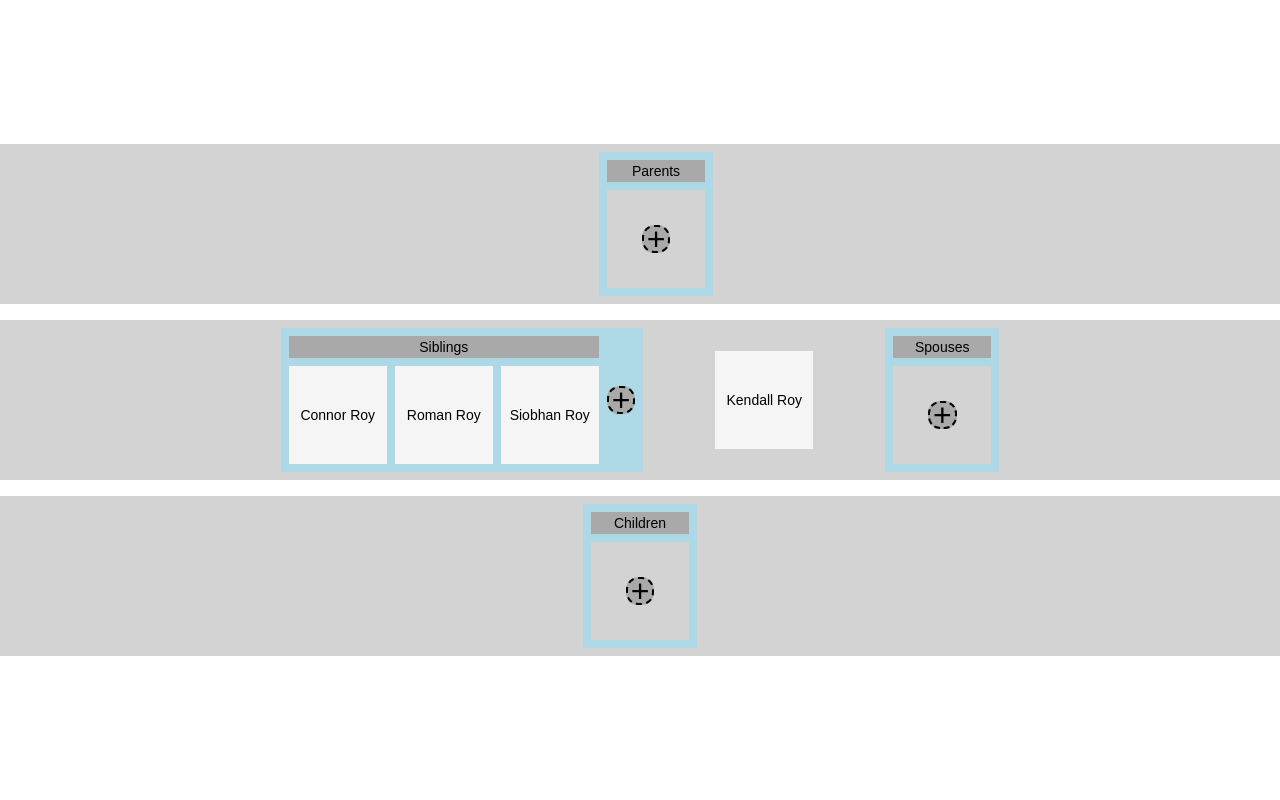
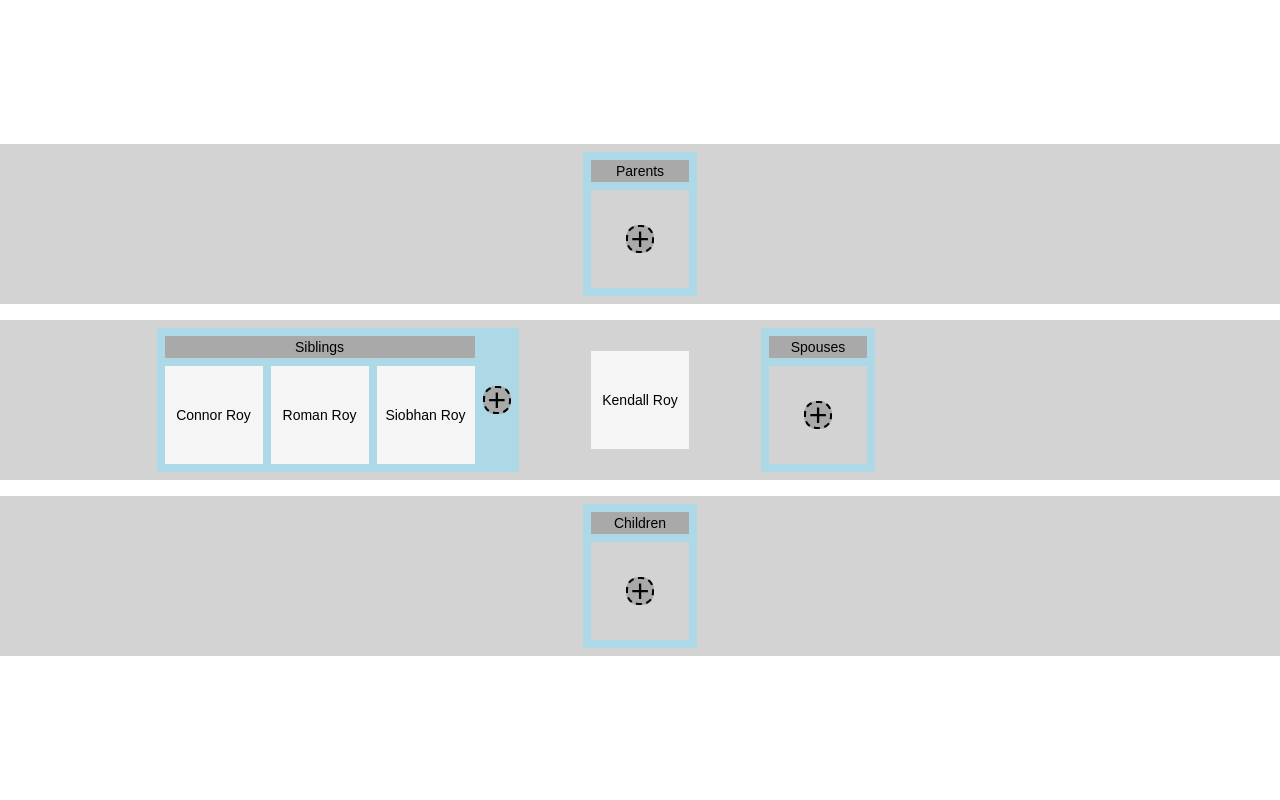
Before and after one commit to deanstein/family-tree, a Svelte app: page / in a window 1280 px wide. Shown: the top 800 px of the page. Built offline with nearby package versions, Linux system fonts and the light colour scheme.

Commit message:
Adding left, middle, right section in generation row to keep middle centered

```diff
--- a/src/App.svelte
+++ b/src/App.svelte
@@ -20,7 +20,7 @@
 			<div id="upper-generation-section" class="upper-generation-section">
 				<GenerationRow rowHeight={stylingConstants.sizes.generationRowHeight}>
 					<div />
-					<PersonNodeGroup
+					<PersonNodeGroup slot='row-middle-section'
 						personNodeGroupData={{
 							groupName: 'Parents',
 							groupMembers: $familyTreeData.activePerson.parents
@@ -31,16 +31,16 @@
 
 			<div id="siblings-generation-section" class="siblings-generation-section">
 				<GenerationRow rowHeight={stylingConstants.sizes.generationRowHeight}>
-					<PersonNodeGroup
+					<PersonNodeGroup slot='row-left-section'
 						personNodeGroupData={{
 							groupName: 'Siblings',
 							groupMembers: $familyTreeData.activePerson.siblings
 						}}
 					/>
-					<div id="active-person-container" class="active-person-container">
+					<div slot='row-middle-section' id="active-person-container" class="active-person-container">
 						<PersonNode personData={$familyTreeData.activePerson} />
 					</div>
-					<PersonNodeGroup
+					<PersonNodeGroup slot='row-right-section'
 						personNodeGroupData={{
 							groupName: 'Spouses',
 							groupMembers: $familyTreeData.activePerson.spouses
@@ -51,7 +51,7 @@
 
 			<div id="lower-generation-section" class="lower-generation-section">
 				<GenerationRow rowHeight={stylingConstants.sizes.generationRowHeight}>
-					<PersonNodeGroup
+					<PersonNodeGroup slot='row-middle-section'
 						personNodeGroupData={{
 							groupName: 'Children',
 							groupMembers: $familyTreeData.activePerson.children
--- a/src/ui/GenerationRow.svelte
+++ b/src/ui/GenerationRow.svelte
@@ -9,7 +9,15 @@
 </script>
 
 <div id="row" class="{rowDynamicClass} row">
-	<slot />
+	<div id='row-left-section' class='row-left-section'>
+		<slot name='row-left-section'></slot>
+	</div>
+	<div id='row-middle-section' class='row-middle-section'>
+		<slot name='row-middle-section'></slot>
+	</div>
+	<div id='row-right-section' class='row-right-section'>
+		<slot name='row-right-section'></slot>
+	</div>
 </div>
 
 <style>
@@ -26,4 +34,22 @@
 		-ms-user-select: none;
 		user-select: none;
 	}
+
+	.row-left-section, .row-right-section {
+		display: flex;
+		flex-grow: 1;
+		flex-basis: 33%;
+	}
+
+	.row-left-section {
+		justify-content: right;
+	}
+
+	.row-middle-section {
+		justify-content: center;
+	}
+
+	.row-right-section {
+		justify-content: left;
+	}
 </style>
```
